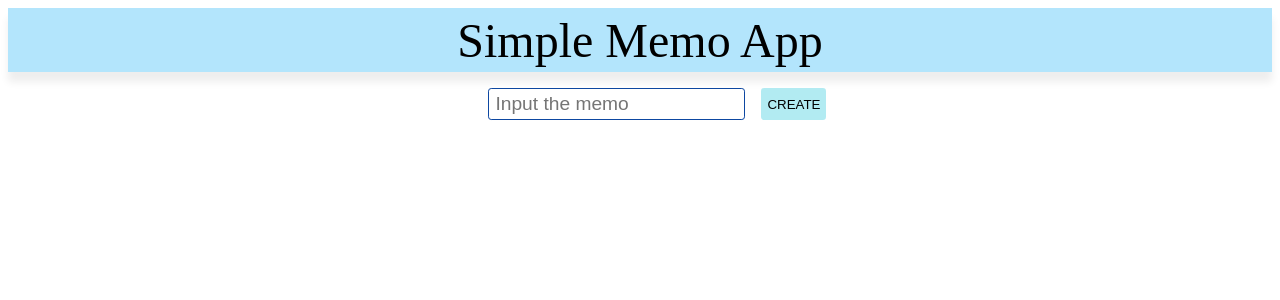
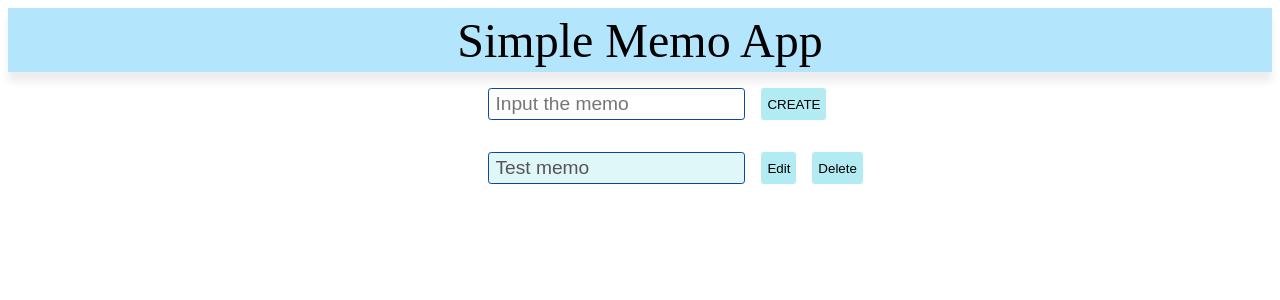
Before and after one commit to daengdaengLee/simple-memo-react, a React (Create React App) app: page / in a window 1280 px wide. Shown: the top 300 px of the page. Built offline with nearby package versions, Linux system fonts and the light colour scheme.

Commit message:
3: Card for memo part
- make styled Card component
  - div wrapper
  - for flexbox design
- make styled InputEdit component
  - can be disabled for reading mode
  - apply value property for display memo text
- use styled Button component
  - use existing one
  - implement width property

```diff
--- a/src/App.js
+++ b/src/App.js
@@ -1,5 +1,5 @@
 import React, { Component } from 'react';
-import styled from 'styled-components';
+import styled, { css } from 'styled-components';
 
 const Header = styled.header`
   display: flex;
@@ -26,6 +26,7 @@ const InputNew = styled.input`
 `;
 
 const Button = styled.button`
+  ${props => props.width && css`width: ${props.width};`}
   margin-left: 1rem;
   border: 0 none;
   outline: 0 none;
@@ -41,6 +42,21 @@ const Button = styled.button`
   }
 `;
 
+const Card = styled.div`
+  display: flex;
+  margin: 2rem 30rem;
+  height: 2rem;
+`;
+
+const InputEdit = styled.input`
+  flex-grow: 1;
+  font-size: 1.2rem;
+  border: 1px solid #0D47A1;
+  border-radius: .2rem;
+  padding-left: .4rem;
+  background-color: #E0F7FA;
+`;
+
 class App extends Component {
   render() {
     return (
@@ -50,8 +66,13 @@ class App extends Component {
         </Header>
         <InputField>
           <InputNew placeholder="Input the memo" />
-          <Button>CREATE</Button>
+          <Button width="11rem">CREATE</Button>
         </InputField>
+        <Card>
+          <InputEdit value="Test memo" disabled />
+          <Button width="5rem">Edit</Button>
+          <Button width="5rem">Delete</Button>
+        </Card>
       </div>
     );
   }
```
